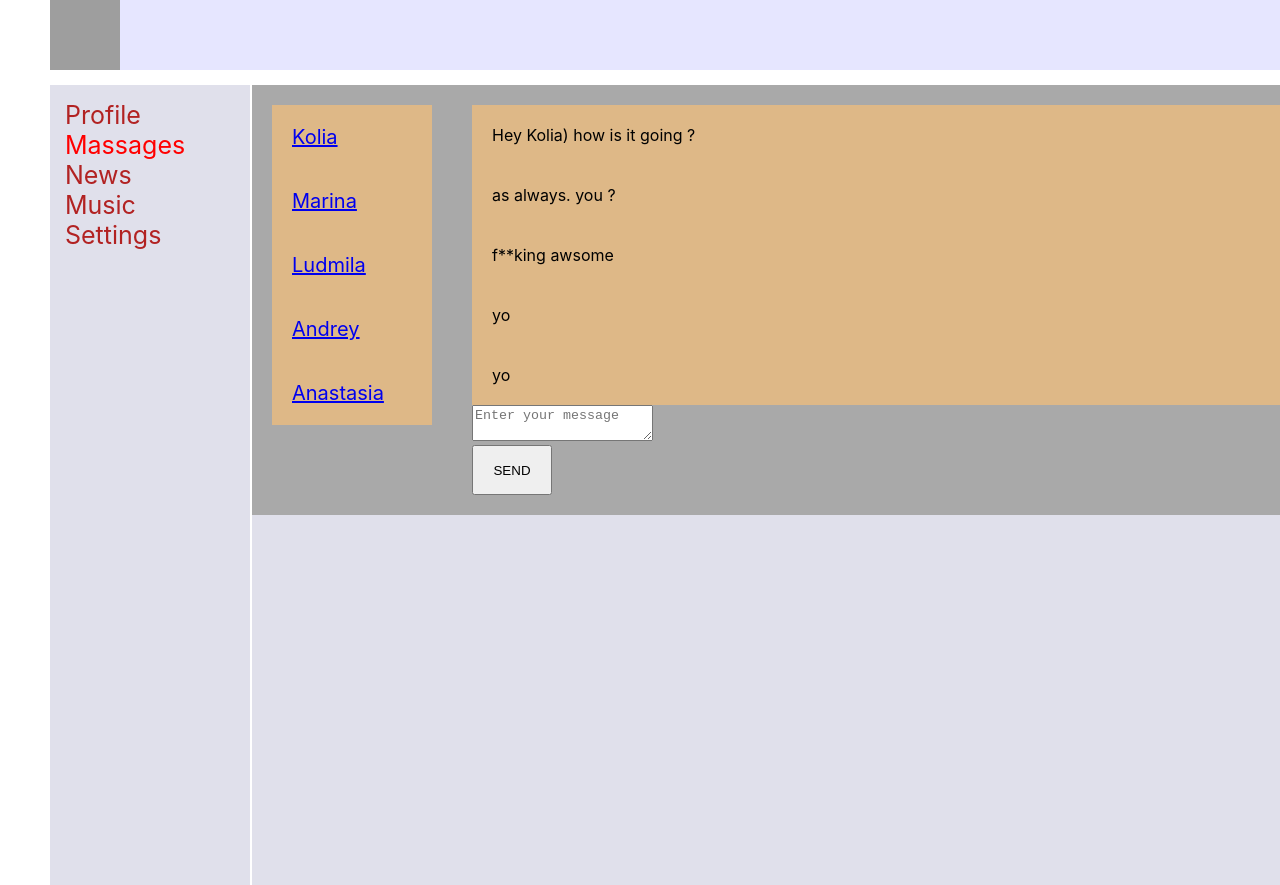
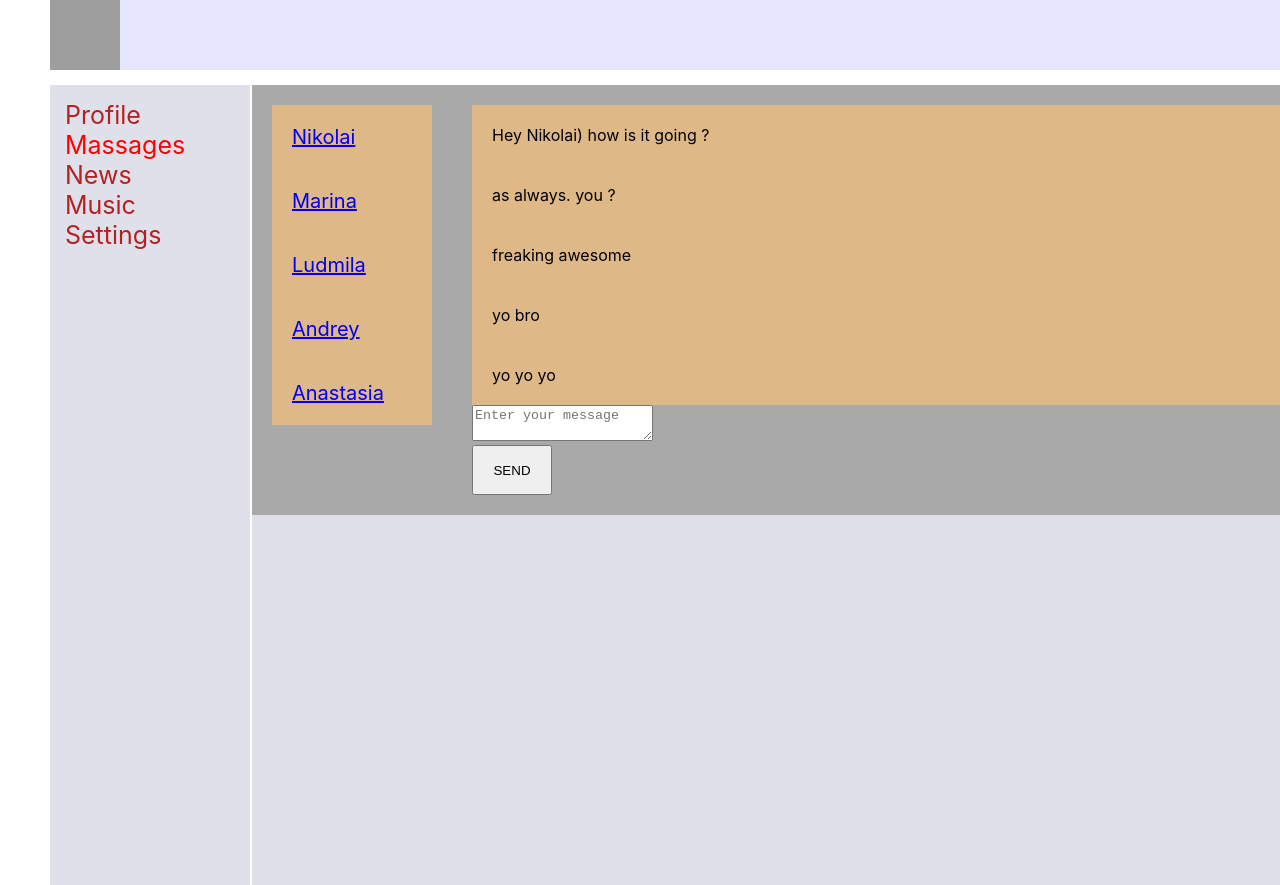
Before and after one commit to huruvim/social_network, a React (Create React App) app: page /dialogs in a window 1280 px wide. Shown: the top 885 px of the page. Built offline with nearby package versions, Linux system fonts and the light colour scheme; grey boxes are pictures that could not be loaded.

Commit message:
added: applied immutability principle in reducers and refuctoring

```diff
--- a/src/App.tsx
+++ b/src/App.tsx
@@ -24,10 +24,8 @@ const App: React.FC = () => {
 
                 <Route path="/dialogs"
                        render={ () => <DialogsContainer /> }/>
-
                 <Route path="/profile"
                        render={ () => <Profile/> }/>
-
 
                 <Route path="/news" render={() => <News/>}/>
                 <Route path="/music" render={() => <Music/>}/>
--- a/src/components/Dialogs/Dialogs.tsx
+++ b/src/components/Dialogs/Dialogs.tsx
@@ -1,14 +1,14 @@
 import React, {ChangeEvent} from 'react';
-import Style from './Dialogs.module.css';
+import s from './Dialogs.module.css';
 import {DialogItem} from "./DialogItem/DialogItem";
 import {Message} from "./Message/Message";
-import {ActionsTypes, DialogPageType} from "../../redux/store";
+import {DialogPageType} from "../../redux/store";
 
 
 type PropsType = {
     dialogsPage: DialogPageType
-    updateNewMessageBodyAC: (body: string) => void
-    sendMessageAC: () => void
+    updateNewMessageBody: (body: string) => void
+    sendMessage: () => void
 }
 
 
@@ -16,39 +16,34 @@ const Dialogs = (props: PropsType) => {
 
     const state = props.dialogsPage
 
-    const dialogsElements = props.dialogsPage.dialogs.map(d => <DialogItem name={d.name} id={d.id}/>);
-    const messagesElements = props.dialogsPage.messages.map(m => <Message message={m.message} id={m.id} />)
-    const newMessageBody = props.dialogsPage.newMessageBody;
+    const dialogsElements = state.dialogs.map(d => <DialogItem name={d.name} id={d.id}/>);
+    const messagesElements = state.messages.map(m => <Message message={m.message} id={m.id}/>)
+    const newMessageBody = state.newMessageBody;
 
     const onSendMessageClick = () => {
-        props.sendMessageAC()
-        // props.dispatch(sendMessageAC())
+        props.sendMessage()
     }
 
     const onNewMessageChange = (e: ChangeEvent<HTMLTextAreaElement>) => {
         const body = e.target.value
-        props.updateNewMessageBodyAC(body)
-        // props.dispatch(updateNewMessageBodyAC(body))
+        props.updateNewMessageBody(body)
     }
 
     return (
-        <div className={Style.dialogs}>
-
-            <div className={Style.dialogsItems}>
+        <div className={s.dialogs}>
+            <div className={s.dialogsItems}>
                 {dialogsElements}
             </div>
-
-            <div className={Style.messages}>
+            <div className={s.messages}>
                 <div>{messagesElements}</div>
                 <div>
                     <div><span><textarea value={newMessageBody}
                                          onChange={onNewMessageChange}
                                          placeholder={`Enter your message`}>
                     </textarea></span></div>
-                    <div><span><button className={Style.send} onClick={onSendMessageClick}>SEND</button></span></div>
+                    <div><span><button className={s.send} onClick={onSendMessageClick}>SEND</button></span></div>
                 </div>
             </div>
-
         </div>
     )
 }
--- a/src/components/Dialogs/DialogsContainer.tsx
+++ b/src/components/Dialogs/DialogsContainer.tsx
@@ -3,24 +3,34 @@ import {sendMessageAC, updateNewMessageBodyAC} from "../../redux/dialogs-reducer
 import {AppRootStateType} from "../../redux/redux-store";
 import {Dispatch} from "redux";
 import Dialogs from "./Dialogs";
-import { connect } from 'react-redux';
+import {connect} from 'react-redux';
+import {DialogPageType} from "../../redux/store";
 
-const mapStateToProps = (state: AppRootStateType) => {
+type MapStateToPropsType = {
+    dialogsPage: DialogPageType
+}
+
+type MapDispatchToPropsType = {
+    updateNewMessageBody: (text: string) => void
+    sendMessage: () => void
+}
+
+const mapStateToProps = (state: AppRootStateType):MapStateToPropsType => {
     return {
         dialogsPage: state.dialogsPage
     }
 }
-const mapDispatchToProps = (dispatch: Dispatch) => {
+const mapDispatchToProps = (dispatch: Dispatch):MapDispatchToPropsType => {
     return {
-        updateNewMessageBodyAC: (body: string) => {
+        updateNewMessageBody: (body: string) => {
             dispatch(updateNewMessageBodyAC(body))
         },
-        sendMessageAC: () => {
+        sendMessage: () => {
             dispatch(sendMessageAC())
         },
     }
 }
 
-const DialogsContainer = connect(mapStateToProps, mapDispatchToProps)(Dialogs);
+const DialogsContainer = connect<MapStateToPropsType, MapDispatchToPropsType, {}, AppRootStateType>(mapStateToProps, mapDispatchToProps)(Dialogs);
 
 export default DialogsContainer
--- a/src/components/Profile/MyPosts/MyPosts.tsx
+++ b/src/components/Profile/MyPosts/MyPosts.tsx
@@ -20,18 +20,24 @@ const MyPosts = (props: PropsType) => {
     const addPost = () => {
         props.addNewPost()
     }
-
+    // const onKeyPress = (e: React.KeyboardEvent) => {
+    //     if (e.key === 'Enter') {
+    //     props.addNewPost()
+    // }
+// }
     const newTextChangeHandler = (e: ChangeEvent<HTMLTextAreaElement>) => {
         const text = (e.currentTarget.value);
         props.updateNewPostText(text)
     }
 
     return (
+
         <div className={s.postsBlock}>
             <h3>My posts</h3>
             <div>
                 <div>
                     <textarea
+                        placeholder={"Enter your post"}
                         onChange={newTextChangeHandler}
                         value={props.newPostText}
                     />
--- a/src/components/Profile/MyPosts/MyPostsContainer.tsx
+++ b/src/components/Profile/MyPosts/MyPostsContainer.tsx
@@ -3,46 +3,40 @@ import {addPostAC, changeNewTextAC} from "../../../redux/profile-reducer";
 import MyPosts from './MyPosts';
 import {connect} from "react-redux";
 import {AppRootStateType} from "../../../redux/redux-store";
-import {Dispatch, Store} from "redux";
+import {Dispatch} from "redux";
 import {PostType} from "../../../redux/store";
 
-type MapStatePropsType = {
+type MapStateToPropsType = {
     posts: Array<PostType>
     newPostText: string
 }
 
-type MapDispatchPropsType = {
+type MapDispatchToPropsType = {
     updateNewPostText: (text: string) => void
-    // sendMessageAC: (newPostText: string) => void
-    addNewPost: (k: string) => void
+    addNewPost: () => void
 }
 
-// type StateType = Store
 
 
-const mapStateToProps = (state: AppRootStateType): MapStatePropsType => {
+const mapStateToProps = (state: AppRootStateType): MapStateToPropsType => {
     return {
         posts: state.profilePage.posts,
         newPostText: state.profilePage.newPostText
     }
 }
-const mapDispatchToProps = (dispatch: Dispatch): MapDispatchPropsType => {
+const mapDispatchToProps = (dispatch: Dispatch): MapDispatchToPropsType => {
     return {
         updateNewPostText: (text: string) => {
             dispatch(changeNewTextAC(text))
         },
-        // sendMessageAC: (newPostText: string) => {
-        //     dispatch(addPostAC(newPostText));
-        // },
-        addNewPost: (k: string) => {
-            dispatch(addPostAC(k))
+        addNewPost: () => {
+            dispatch(addPostAC())
         }
     }
 }
 
 
-// @ts-ignore
-const MyPostsContainer = connect<MapStatePropsType, MapDispatchPropsType, {}, AppRootStateType>(mapStateToProps, mapDispatchToProps)(MyPosts);
+const MyPostsContainer = connect<MapStateToPropsType, MapDispatchToPropsType, {}, AppRootStateType>(mapStateToProps, mapDispatchToProps)(MyPosts);
 
 // type PropsFromRedux = ConnectedProps<typeof MyPostsContainer>
 
--- a/src/components/Profile/Profile.tsx
+++ b/src/components/Profile/Profile.tsx
@@ -13,7 +13,7 @@ const Profile = () => {
     return (
         <div>
             <ProfileInfo/>
-            <MyPostsContainer  />
+            <MyPostsContainer/>
         </div>
     )
 }
--- a/src/index.tsx
+++ b/src/index.tsx
@@ -8,19 +8,12 @@ import {BrowserRouter} from 'react-router-dom';
 import {Provider} from "react-redux";
 
 
-
-const rerenderEntireTree = () => {
 ReactDOM.render(
     <BrowserRouter>
         <Provider store={store}>
             <App/>
         </Provider>
     </BrowserRouter>, document.getElementById('root'));
-}
-
-rerenderEntireTree();
-
-store.subscribe(rerenderEntireTree)
 
 
 // If you want your app to work offline and load faster, you can change
--- a/src/redux/dialogs-reducer.ts
+++ b/src/redux/dialogs-reducer.ts
@@ -7,18 +7,18 @@ const SEND_MESSAGE = 'SEND-MESSAGE';
 
 const initialState: DialogPageType = {
     dialogs: [
-        {id: 1, name: "Kolia"},
+        {id: 1, name: "Nikolai"},
         {id: 2, name: "Marina"},
         {id: 3, name: "Ludmila"},
         {id: 4, name: "Andrey"},
         {id: 5, name: "Anastasia"}
     ],
     messages: [
-        {id: 1, message: "Hey Kolia) how is it going ?"},
+        {id: 1, message: "Hey Nikolai) how is it going ?"},
         {id: 2, message: "as always. you ?"},
-        {id: 3, message: "f**king awsome"},
-        {id: 4, message: "yo"},
-        {id: 5, message: "yo"}
+        {id: 3, message: "freaking awesome"},
+        {id: 4, message: "yo bro"},
+        {id: 5, message: "yo yo yo"}
     ],
     newMessageBody: ''
 }
@@ -26,15 +26,19 @@ const initialState: DialogPageType = {
 const dialogsReducer = (state: DialogPageType = initialState, action: ActionsTypes) => {
 
     switch (action.type) {
-        case UPDATE_NEW_MESSAGE_BODY:
-            state.newMessageBody = action.body;
-            //4
-            return state
-        case SEND_MESSAGE:
-            let body = state.newMessageBody;
-            state.newMessageBody = ''
-            state.messages.push({id: 6, message: body});
-            return state
+        case UPDATE_NEW_MESSAGE_BODY: {
+            const stateCopy = {...state}
+            stateCopy.newMessageBody = action.body;
+            return stateCopy
+        }
+        case SEND_MESSAGE: {
+            const stateCopy = {...state}
+            stateCopy.messages = [...state.messages]
+            const body = stateCopy.newMessageBody;
+            stateCopy.newMessageBody = ''
+            stateCopy.messages.push({id: 6, message: body});
+            return stateCopy
+        }
         default:
             return state
     }
--- a/src/redux/profile-reducer.ts
+++ b/src/redux/profile-reducer.ts
@@ -18,27 +18,32 @@ const initialState: ProfilePageType = {
 
 const profileReducer = (state: ProfilePageType = initialState, action: ActionsTypes) => {
      switch (action.type) {
-          case ADD_POST:
-               let newPost: PostType = {
+          case ADD_POST: {
+               const  newPost: PostType = {
                     id: 5,
-                    message: action.newPostText,
+                    message: state.newPostText,
                     likesCount: 0,
                }
-               state.posts.unshift(newPost);
-               state.newPostText = '';
-              return state
-          case CHANGE_NEW_TEXT:
-               state.newPostText = action.newText
-               return state
+               const stateCopy = {...state}
+               stateCopy.posts = [...state.posts]
+               stateCopy.posts.unshift(newPost)
+               stateCopy.newPostText = ''
+              return stateCopy
+          }
+          case CHANGE_NEW_TEXT: {
+               const stateCopy = {...state}
+               // stateCopy.newPostText = [...state.newPostText]
+               stateCopy.newPostText = action.newText
+               return stateCopy
+          }
           default:
               return state
      }
 }
 
-export const addPostAC = (newPostText: string) => {
+export const addPostAC = () => {
      return {
-          type: ADD_POST,
-          newPostText: newPostText
+          type: ADD_POST
      } as const
 }
 export const changeNewTextAC = (text: string) => {
--- a/src/redux/redux-store.ts
+++ b/src/redux/redux-store.ts
@@ -13,5 +13,7 @@ const store: Store = createStore(reducer)
 
 export type AppRootStateType = ReturnType<typeof reducer>
 
+// @ts-ignore
+window.store = store
 
 export default store
```
Also changed, not shown: 1 other file (tests, documents, lock files or other folders). Lines whose indentation alone changed are shown as unchanged.
